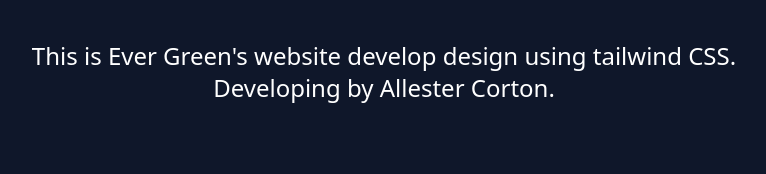
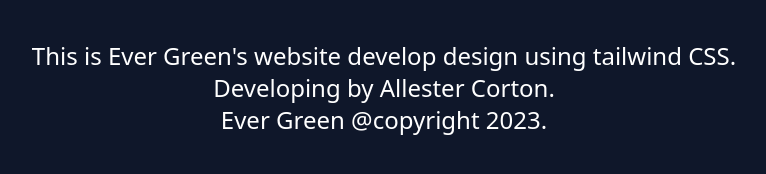
Before and after one commit to allestercorton/tailwind-setup, a website: page index.html in a window 1280 px wide. Shown: the whole page, without its empty margins (256-1022 px from the left). Drawn offline with Linux system fonts and the light colour scheme.

Commit message:
footer is added.

```diff
--- a/index.html
+++ b/index.html
@@ -13,5 +13,7 @@
 
     <h4>Developing by Allester Corton.</h4>
 
+    <footer>Ever Green @copyright 2023.</footer>
+
 </body>
 </html>
```
